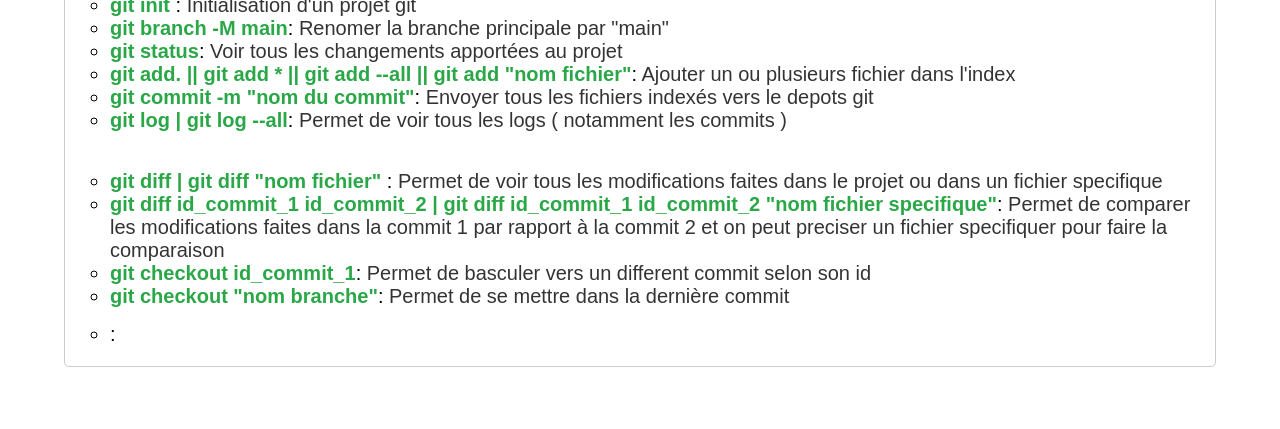
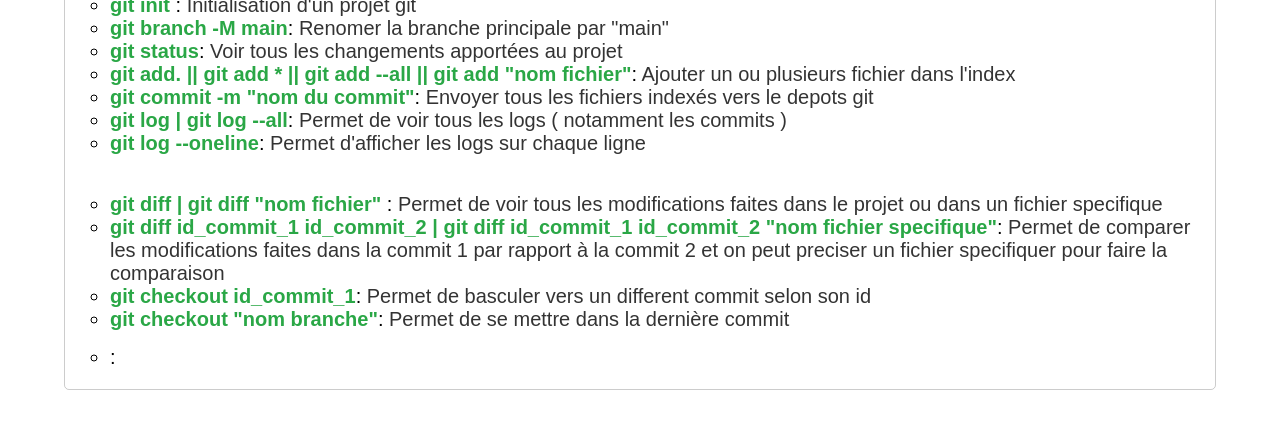
Before and after one commit to fiacrednj6313/gitsupport, a plain HTML site: page index.html in a window 1280 px wide. Shown: the part 205-634 px from the top of the page. Drawn offline with Linux system fonts and the light colour scheme.

Commit message:
Sixieme commit

```diff
--- a/index.html
+++ b/index.html
@@ -41,6 +41,10 @@
                     <span>git log | git log --all</span>:
                     <span>Permet de voir tous les logs ( notamment les commits )</span>
                 </li>
+                <li>
+                    <span>git log --oneline</span>:
+                    <span>Permet d'afficher les logs sur chaque ligne</span>
+                </li>
             </ul>
         </div>
         <br>
```
